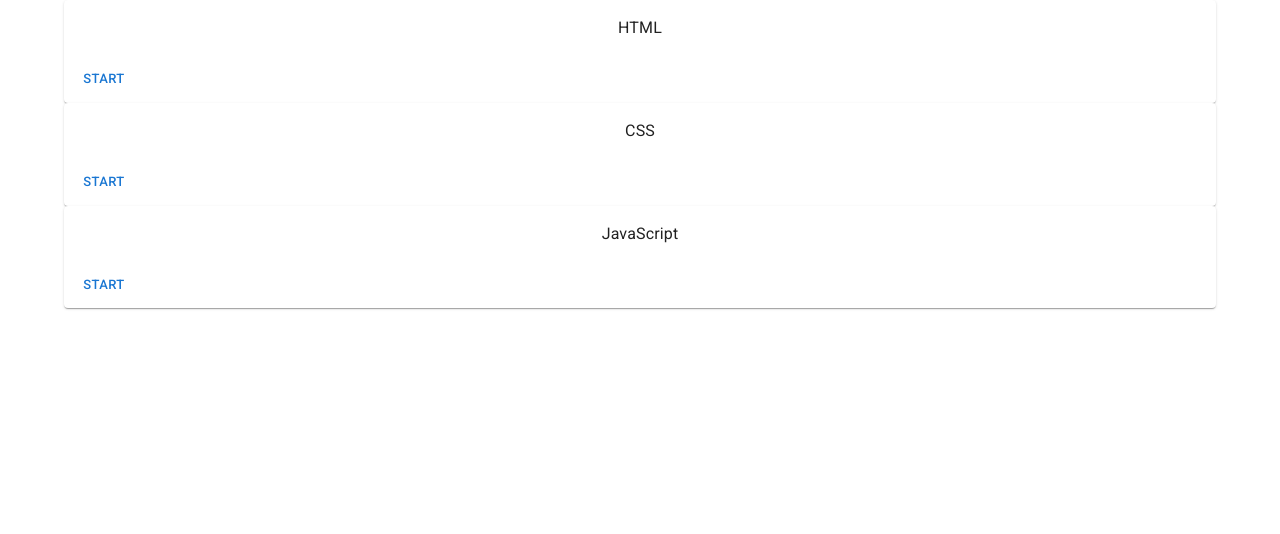
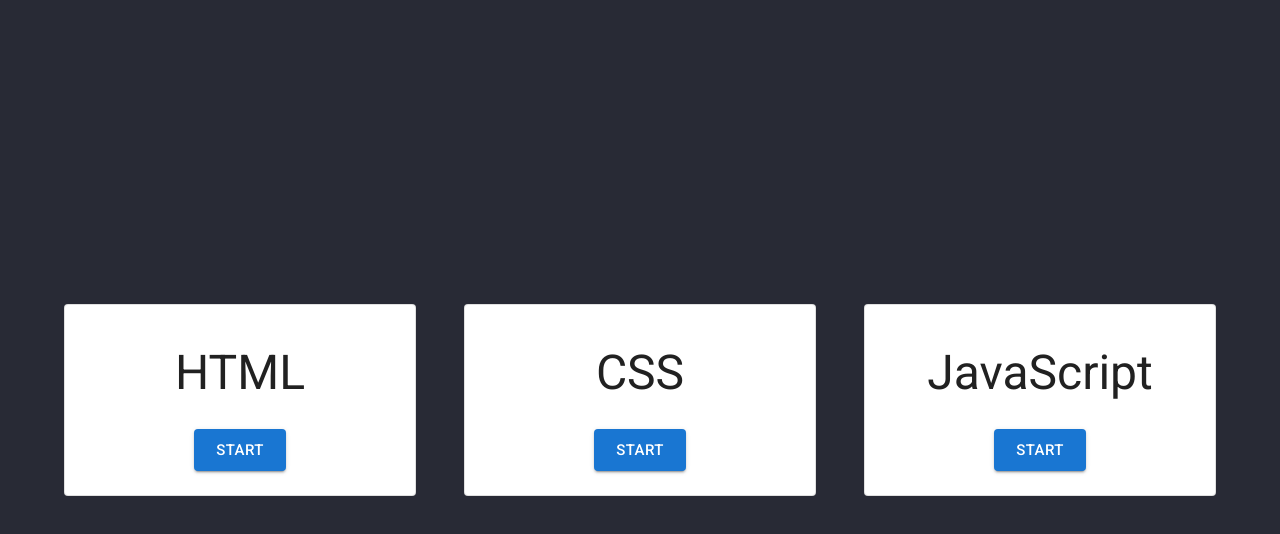
Before and after one commit to annatyrka/front-end-flashcards, a React (Create React App) app: page / in a window 1280 px wide. Shown: the top 534 px of the page. Built offline with nearby package versions, Linux system fonts and the light colour scheme; the HTML template or start-up script is replaced by a standard one.

Commit message:
create basic layout

```diff
--- a/src/App.js
+++ b/src/App.js
@@ -1,14 +1,45 @@
 import './App.css';
 import React, {useState, useEffect} from 'react';
+import { Box, Container } from '@mui/material';
 import FlashCard from './components/FlashCard';
 import Question from './components/Question';
-import NewQuestionButton from './components/NewQuestionButton';
-import PrevQuestionButton from './components/PrevQuestionButton';
+import CurrentQuestionButton from './components/CurrentQuestionButton';
+import NextPreviousButton from './components/NextPreviousButton';
 import Header from './components/Header';
 import QuizTypes from './components/QuizTypes';
 import SingleCard from './components/SingleCard';
+import { createTheme, ThemeProvider } from '@mui/material/styles';
+import { styled } from '@mui/material/styles';
+
 
 const quizTypes = ["HTML", "CSS", "JavaScript"];
+
+
+
+const LayoutContainer = styled('div')(() => ({
+  height: '100vh',
+  overflow: 'hidden',
+  width: '100%',
+  backgroundColor: '#282A35',
+  display: 'flex',
+  flexDirection: 'row',
+  justifyContent: 'center',
+  alignItems: 'center',
+
+}));
+
+
+const buttonStyles = {
+  display: 'grid',
+  gridTemplateColumns: 'repeat(3, 150px)',
+  justifyItems: 'stretch',
+  columnGap: 5,
+  p: 5,
+}
+
+const theme = createTheme({
+
+})
 
 function App() {
 
@@ -45,21 +76,21 @@ function App() {
   },[quizType]);
 
 
+  const toggleFrontBack = () => {
+
+    phase === "front" ? setPhase("back") : setPhase("front");
+  }
 
   const handleNewQuestion = () => {
 
     if (phase === "back") {
-      setPrevQuestion(question);
-      setPrevAnswer(answer);
-      fetchRandomQuestion();
-      setPhase('front');
+      setPhase("front")
     }
+    setPrevQuestion(question);
+    setPrevAnswer(answer);
+    fetchRandomQuestion();
 
-    if (phase === "front") {
-      setPhase("back");
-    }
   };
-
 
   // check behaviour with multiple questions
   const handlePrevQuestion = () => {
@@ -75,8 +106,10 @@ function App() {
     setQuizType(null);
   }
 
+
   return (
-    <div className="App">
+    <ThemeProvider theme={theme}>
+    <LayoutContainer>
       {!quizType && (
         <QuizTypes>
           {quizTypes.map((item) => {
@@ -91,27 +124,35 @@ function App() {
       )}
 
       {quizType &&
-        (<>
+        (< >
         <Header
           quizType={quizType}
           onClick={returnToMainPage}
         />
-        <FlashCard>
+        <FlashCard >
           <Question
             question={question}
             answer={answer}
             phase={phase}
           />
-         < PrevQuestionButton
+        <Box sx={buttonStyles}>
+         < NextPreviousButton
          onClick={handlePrevQuestion}
+         button="back"
          />
-          <NewQuestionButton
-            onClick={handleNewQuestion}
+          <CurrentQuestionButton
+            onClick={toggleFrontBack}
             phase={phase}
           />
+        < NextPreviousButton
+         onClick={handleNewQuestion}
+         button="next"
+         />
+        </Box>
         </FlashCard>
         </>)}
-    </div>
+    </LayoutContainer>
+    </ThemeProvider>
   );
 }
 
--- /dev/null
+++ b/src/components/CurrentQuestionButton.jsx
@@ -0,0 +1,17 @@
+import React from 'react';
+import CustomizedButton from './CustomizedButton';
+
+
+const CurrentQuestionButton = ({phase, onClick}) => {
+
+    const button = phase === "front" ? "show answer" : "show question"
+
+    return (
+        <CustomizedButton onClick={onClick} >
+            {button}
+        </CustomizedButton>
+    )
+
+}
+
+export default CurrentQuestionButton;
--- /dev/null
+++ b/src/components/CustomizedButton.jsx
@@ -0,0 +1,18 @@
+import {Button} from '@mui/material';
+import { styled } from '@mui/material/styles';
+import { purple } from '@mui/material/colors';
+
+const CustomizedButton = styled(Button)(({ theme }) => ({
+    width: '150px',
+    padding: '7.5px',
+    fontSize: '1rem',
+    color: theme.palette.getContrastText(purple[500]),
+    backgroundColor: purple[500],
+  '&:hover': {
+    backgroundColor: purple[700],
+  },
+}) );
+
+
+
+export default CustomizedButton;
--- a/src/components/FlashCard.jsx
+++ b/src/components/FlashCard.jsx
@@ -1,11 +1,20 @@
 import React from "react";
 import { Paper } from "@mui/material";
 
-// check agaon what it means
+const styles = {
+    width: '600px',
+    height: '300px',
+    display: 'flex',
+    flexDirection: 'column',
+    justifyContent: 'center',
+    alignItems: 'center',
+    margin: 'auto',
+}
+// check again what it means
 const FlashCard = ({ children }) => {
 
     return (
-    <Paper >
+    <Paper sx={styles} elevation={15}>
         {children}
     </Paper>
     )
--- a/src/components/Header.jsx
+++ b/src/components/Header.jsx
@@ -1,12 +1,28 @@
 import React from 'react';
 import {Paper,Button, Typography} from '@mui/material';
+import CustomizedButton from './CustomizedButton';
+
+const headerStyle = {
+    position: 'fixed',
+    top: 0,
+    width: '100%',
+    display: 'flex',
+    flexDirection: 'row',
+    justifyContent: 'space-around',
+    alignItems: 'center',
+    height: '50px',
+    p: 2,
+
+}
+
+
 
 const Header = ({quizType, onClick}) => {
 
     return (
-<Paper>
-    <Button onClick={onClick}>go back</Button>
-    <Typography>Learning {quizType}</Typography>
+<Paper sx={headerStyle}>
+    <CustomizedButton onClick={onClick}>go back</CustomizedButton>
+    <Typography variant="h5">Learning {quizType}</Typography>
 </Paper>
 
     )
--- a/src/components/NewQuestionButton.jsx
+++ /dev/null
@@ -1,16 +0,0 @@
-import React from 'react';
-import { Button } from '@mui/material';
-
-
-const NewQuestionButton = ({phase, onClick}) => {
-
-    const button = phase === "front" ? "show answer" : "next question"
-    return (
-        <Button variant="contained" onClick={() => onClick()}>
-            {button}
-        </Button>
-    )
-
-}
-
-export default NewQuestionButton;
--- /dev/null
+++ b/src/components/NextPreviousButton.jsx
@@ -0,0 +1,12 @@
+import React from 'react';
+import CustomizedButton from './CustomizedButton';
+
+
+const NextPreviousButton = ({onClick, button}) => {
+
+    return (
+        <CustomizedButton onClick={onClick}> {button} </CustomizedButton>
+    )
+}
+
+export default NextPreviousButton;
--- a/src/components/PrevQuestionButton.jsx
+++ /dev/null
@@ -1,14 +0,0 @@
-import React from 'react';
-import {Button} from '@mui/material';
-
-
-const PrevQuestionButton = ({onClick}) => {
-
-    return (
-        <Button variant="contained" onClick={() => onClick()}>
-            previous question
-        </Button>
-    )
-}
-
-export default PrevQuestionButton;
--- a/src/components/Question.jsx
+++ b/src/components/Question.jsx
@@ -1,12 +1,20 @@
 import React from 'react';
 import {Box, Typography} from '@mui/material';
 
+const boxStyles = {
+    display: 'flex',
+    justifyContent: 'center',
+    textAlign: 'center',
+    alignItems: 'center',
+    flexGrow: '1',
+    p:4,
+}
 const Question = ({phase, question, answer}) => {
 
     const text = phase === "front" ? question : answer
     return (
-        <Box>
-            <Typography>{text}</Typography>
+        <Box sx={boxStyles}>
+            <Typography variant="h6">{text}</Typography>
         </Box>
     )
 };
--- a/src/components/QuizTypes.jsx
+++ b/src/components/QuizTypes.jsx
@@ -1,15 +1,23 @@
-import React, {useState} from 'react';
-import CssBaseline from '@mui/material/CssBaseline';
-import {Container} from '@mui/material';
+import React from 'react';
+import { Box } from '@mui/material'
+import { styled } from '@mui/material/styles';
 
 
+const styledBox ={
+    height: '100%',
+    width: '100%',
+    display: 'flex',
+    flexDirection: 'row',
+    justifyContent: 'center',
+    alignItems: 'center'
+}
 
 const QuizTypes = ({children}) => {
 
     return (
-    <Container>
+    <Box sx={styledBox} >
         {children}
-    </Container>
+    </Box>
     )
 }
 
--- a/src/components/SingleCard.jsx
+++ b/src/components/SingleCard.jsx
@@ -1,23 +1,36 @@
-import React, {useState} from 'react';
+import React from 'react';
 import Card from '@mui/material/Card';
 import CardContent from '@mui/material/CardContent';
 import CardActions from '@mui/material/CardActions';
 import Button from '@mui/material/Button';
 import Typography from '@mui/material/Typography';
 
+const cardStyles = {
+    display: 'flex',
+    flexDirection: 'column',
+    alignItems:'center',
+    width: '350px',
+    height: '150px',
+    textAlign: 'center',
+    pb: 2,
+    pt: 3,
+    m: 3,
+}
+
+
 
 const SingleCard = ({type, onClick}) => {
 
 
     return (
-        <Card>
-           <CardContent>
-            <Typography>
+        <Card variant="outlined" sx={cardStyles}>
+           <CardContent sx={{flexGrow:"1"}}>
+            <Typography variant="h3">
                     {type}
             </Typography>
             </CardContent>
             <CardActions>
-        <Button size="small" onClick={onClick} >Start</Button>
+        <Button size="large" variant="contained" onClick={onClick} >Start</Button>
       </CardActions>
         </Card>
     )
```
